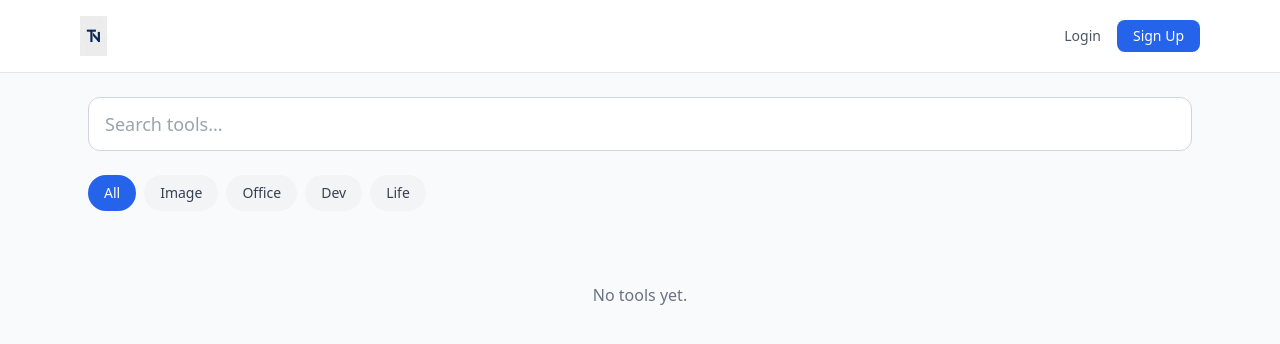
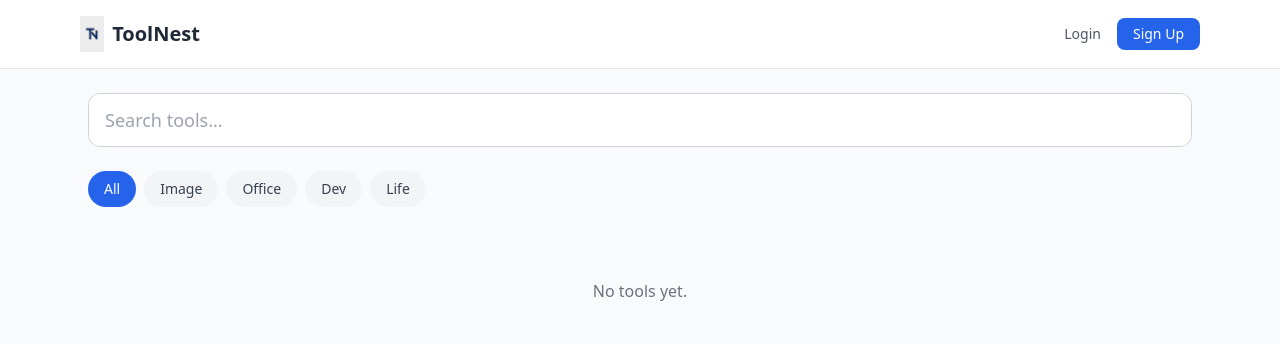
Before and after one commit to songke78772-oss/toolnest-v3, a Node server app: page / in a window 1280 px wide. Shown: the top 344 px of the page. Run offline with Node 20, Linux system fonts and the light colour scheme; data that the repository does not hold is empty; some libraries are stand-ins or nearby versions.

Commit message:
Enhance navigation with logo and title
Updated navigation bar to include a logo and title.

```diff
--- a/views/index.ejs
+++ b/views/index.ejs
@@ -9,9 +9,10 @@
 <body class="bg-gray-50">
   <nav class="bg-white border-b">
     <div class="max-w-6xl mx-auto px-4 py-4 flex items-center justify-between">
-     <a href="/" class="flex items-center">
-  <img src="/images/logo.png" alt="ToolNest" class="h-10 w-auto">
-     </a>
+    <a href="/" class="flex items-center gap-2">
+  <img src="/images/logo.png" alt="ToolNest" class="h-9 w-auto">
+  <span class="text-xl font-bold text-gray-800">ToolNest</span>
+</a>
       <div class="flex items-center gap-4 text-sm">
         <a href="/login" class="text-gray-600 hover:text-gray-800">Login</a>
         <a href="/register" class="bg-blue-600 text-white px-4 py-1.5 rounded-lg hover:bg-blue-700">Sign Up</a>
```
